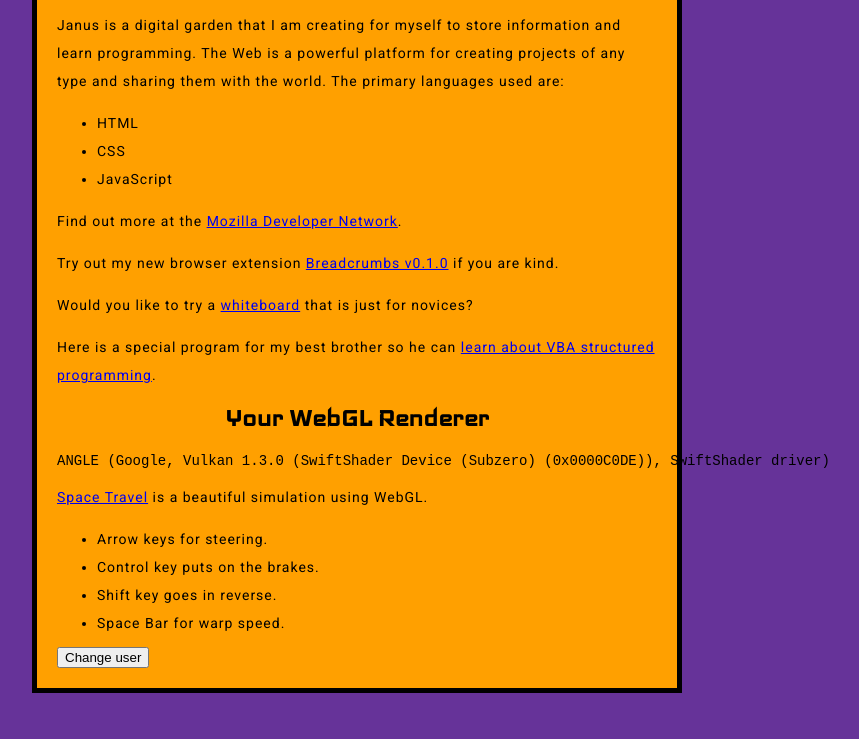
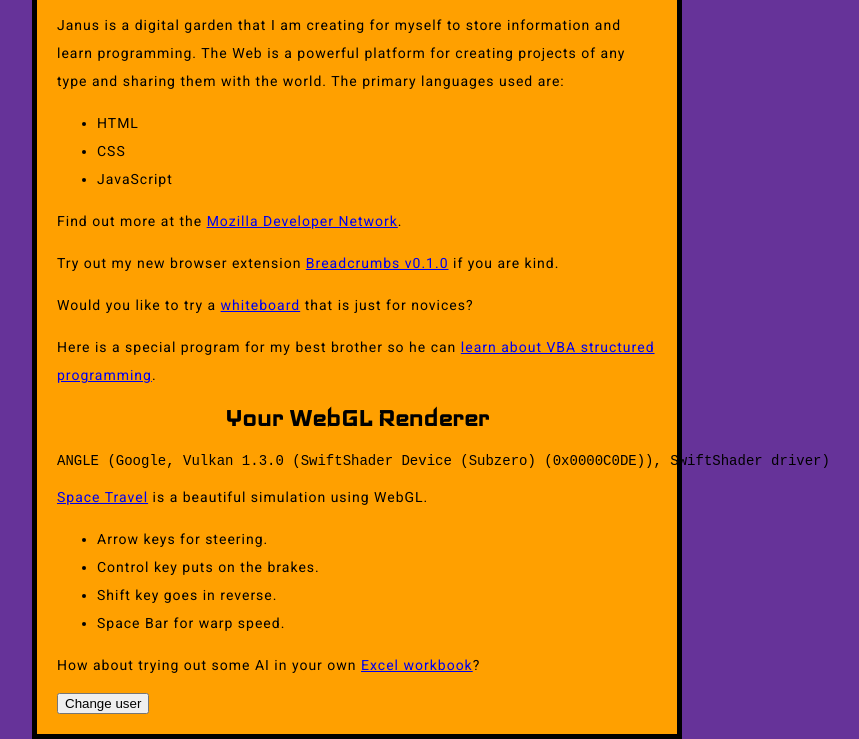
Before and after one commit to kjnorris1205/kjnorris1205.github.io, a plain HTML site: page index.html in a window 1280 px wide. Shown: the part 540-1279 px from the top of the page, without its empty margins (283-1142 px from the left). Before the commit the page ends 1233 px from the top, so only its background shows below. Drawn offline with Linux system fonts and the light colour scheme.

Commit message:
Add AskGemini.xlsx for downloading

```diff
--- a/index.html
+++ b/index.html
@@ -79,6 +79,8 @@
       <li>Space Bar for warp speed.</li>
     </ul>
 
+    <p>How about trying out some AI in your own <a href="AskGemini.xlsm">Excel workbook</a>?</p>
+
     <button>Change user</button>
   </body>
 </html>
```
Also changed, not shown: 1 other file.
